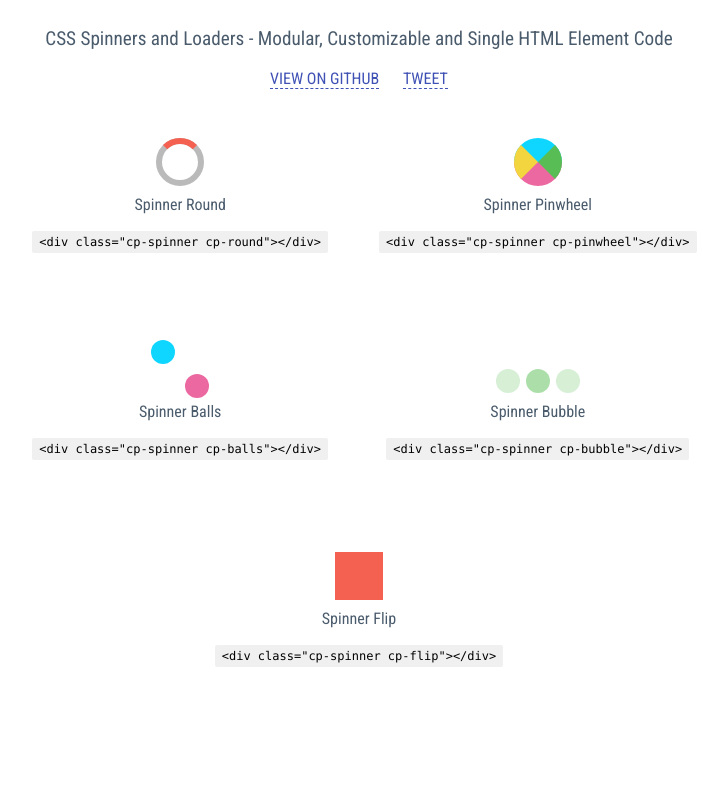
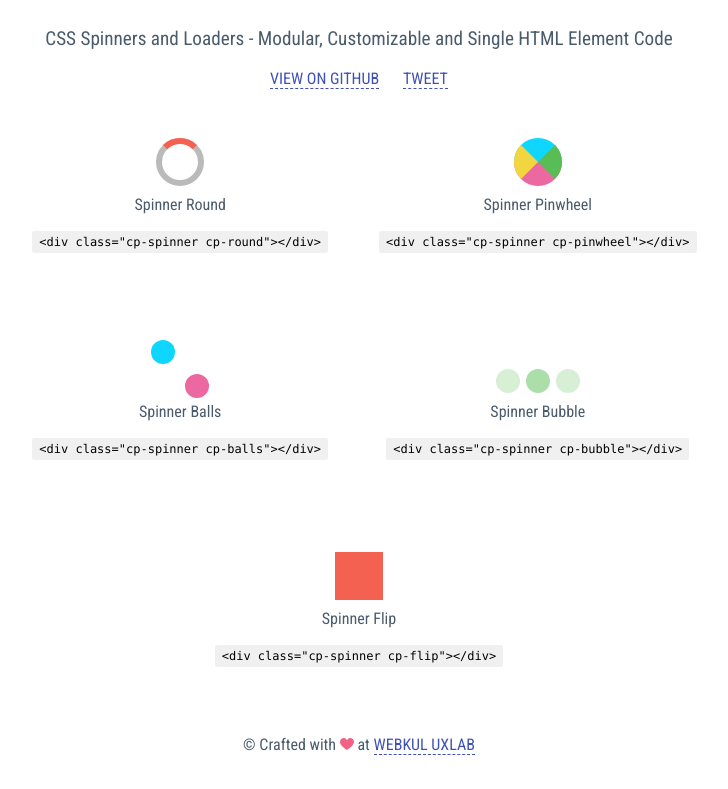
Before and after one commit to webkul/csspin, a website: page index.html in a window 1280 px wide. Shown: the part 101-890 px from the top of the page, without its empty margins (281-1009 px from the left). Before the commit the page ends 865 px from the top, so only its background shows below. Drawn offline with Linux system fonts and the light colour scheme.

Commit message:
Added Credits to Spinners in Motion

```diff
--- a/index.html
+++ b/index.html
@@ -114,7 +114,12 @@
 
 		</div>
 		<!--Spinners-->
-
+		<!--Credits-->
+		<p class="credits">&copy; Crafted with
+		<svg class="animated-svg active" xmlns="http://www.w3.org/2000/svg" width="14" height="12" viewBox="0 0 14 12">
+        <path fill="#F26183" d="M7.023,2.142A3.854,3.854,0,0,0,3.763-.005C1.3-.005,0,2.094,0,4.194c0,3.486,7.023,7.811,7.023,7.811s6.982-4.284,6.982-7.811c0-2.142-1.338-4.2-3.721-4.2A3.634,3.634,0,0,0,7.023,2.142Z"></path>
+        </svg> at <a href="https://design.webkul.com/" target="_blank">Webkul UXlab</a></p>
+        <!--//Credits-->
 	</div>
 	<!--//CSSPin Wrapper-->
 </body>
--- a/style.css
+++ b/style.css
@@ -13,6 +13,12 @@ h1 span{
 p{
 	color: #4a5b6c;
 	font-size: 1.2em;
+}
+p.credits{
+	font-size: 1em;
+}
+p.credits a{
+	margin: 0px;
 }
 a:link, a:active, a:visited{
 	color: #3F51B5;
```
